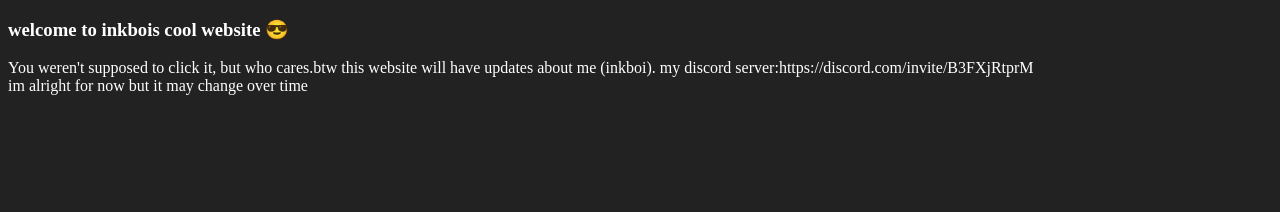
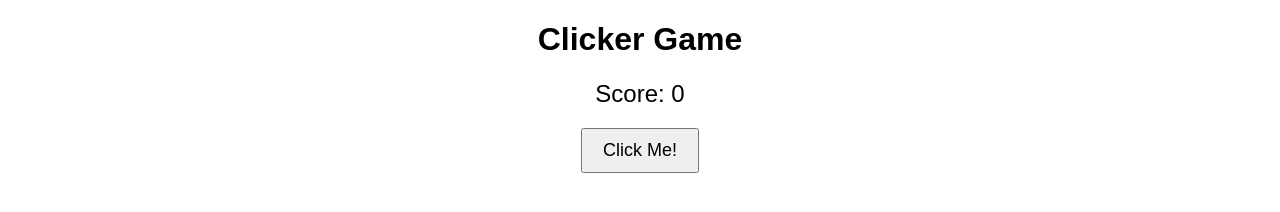
Before and after one commit to Inkboipl/inkboicoolwebsite, a website: page public/page.html in a window 1280 px wide. Drawn offline with Linux system fonts and the light colour scheme.

Commit message:
Update page.html

```diff
--- a/public/page.html
+++ b/public/page.html
@@ -1,13 +1,37 @@
 <!doctype html>
-<html style="background-color:#222; color:#fff; ">
-  <head>
-    <title>inkboi-has-d
-found-you!</title>
-  </head>
-  <body>
-    <h3 style="display:block">welcome to inkbois cool website 😎</h3>
-    You weren't supposed to click it, but who cares.btw this website will have updates about me (inkboi).
-my discord server:https://discord.com/invite/B3FXjRtprM
-    <br>im alright for now but it may change over time
-  </body>
+<html lang="en">
+<head>
+  <meta charset="UTF-8">
+  <meta name="viewport" content="width=device-width, initial-scale=1.0">
+  <title>Clicker Game</title>
+  <style>
+    body {
+      font-family: Arial, sans-serif;
+      text-align: center;
+    }
+    #score {
+      font-size: 24px;
+      margin-bottom: 20px;
+    }
+    #clickBtn {
+      padding: 10px 20px;
+      font-size: 18px;
+      cursor: pointer;
+    }
+  </style>
+</head>
+<body>
+  <h1>Clicker Game</h1>
+  <div id="score">Score: <span id="scoreValue">0</span></div>
+  <button id="clickBtn" onclick="increaseScore()">Click Me!</button>
+
+  <script>
+    let score = 0;
+
+    function increaseScore() {
+      score++;
+      document.getElementById('scoreValue').innerText = score;
+    }
+  </script>
+</body>
 </html>
```
